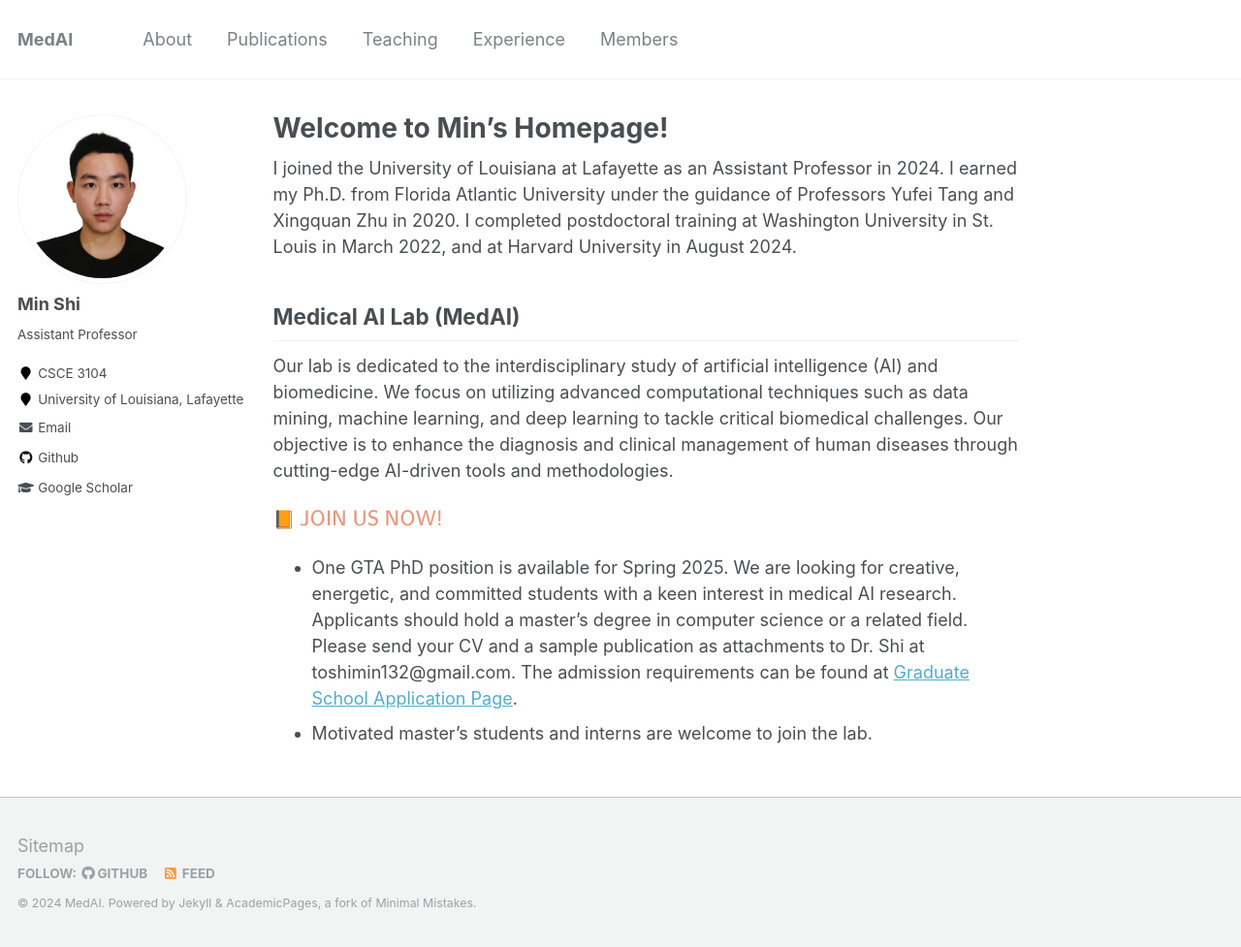
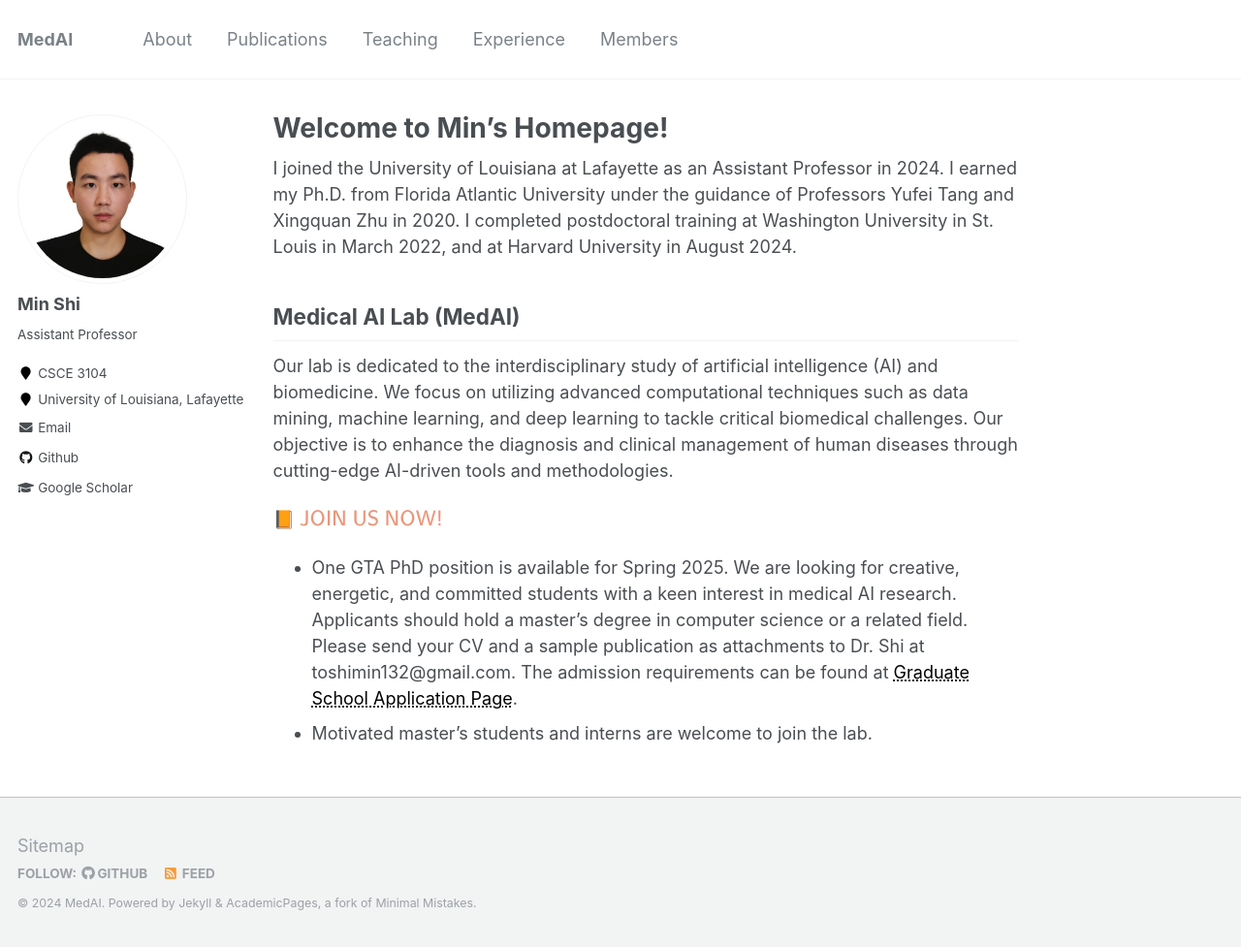
Before and after one commit to shiminxst/shiminxst.github.io, a Jekyll site: the page built from _pages/about.md, in a window 1280 px wide and 977 px high. Shown: the whole window at 97% size. Built offline with Jekyll 4.4.1, drawn with Linux system fonts in a browser that asks for light colours; formulas are drawn with MathJax 3.

Commit message:
Update about.md

```diff
--- a/_pages/about.md
+++ b/_pages/about.md
@@ -17,7 +17,7 @@
 
 
 &#x1F4D9; $\color{DarkSalmon}{\textsf{JOIN US NOW!}}$
-- One GTA PhD position is available for Spring 2025. We are looking for creative, energetic, and committed students with a keen interest in medical AI research. Applicants should hold a master's degree in computer science or a related field. Please send your CV and a sample publication as attachments to Dr. Shi at toshimin132@gmail.com. The admission requirements can be found at <a href="https://louisiana.edu/graduateschool/admissions/admissions-requirements">Graduate School Application Page</a>.
+- One GTA PhD position is available for Spring 2025. We are looking for creative, energetic, and committed students with a keen interest in medical AI research. Applicants should hold a master's degree in computer science or a related field. Please send your CV and a sample publication as attachments to Dr. Shi at toshimin132@gmail.com. The admission requirements can be found at <a href="https://louisiana.edu/graduateschool/admissions/admissions-requirements" style="color: black; text-decoration: underline;text-decoration-style: dotted;">Graduate School Application Page</a>.
 - Motivated master's students and interns are welcome to join the lab.
 
 
```
